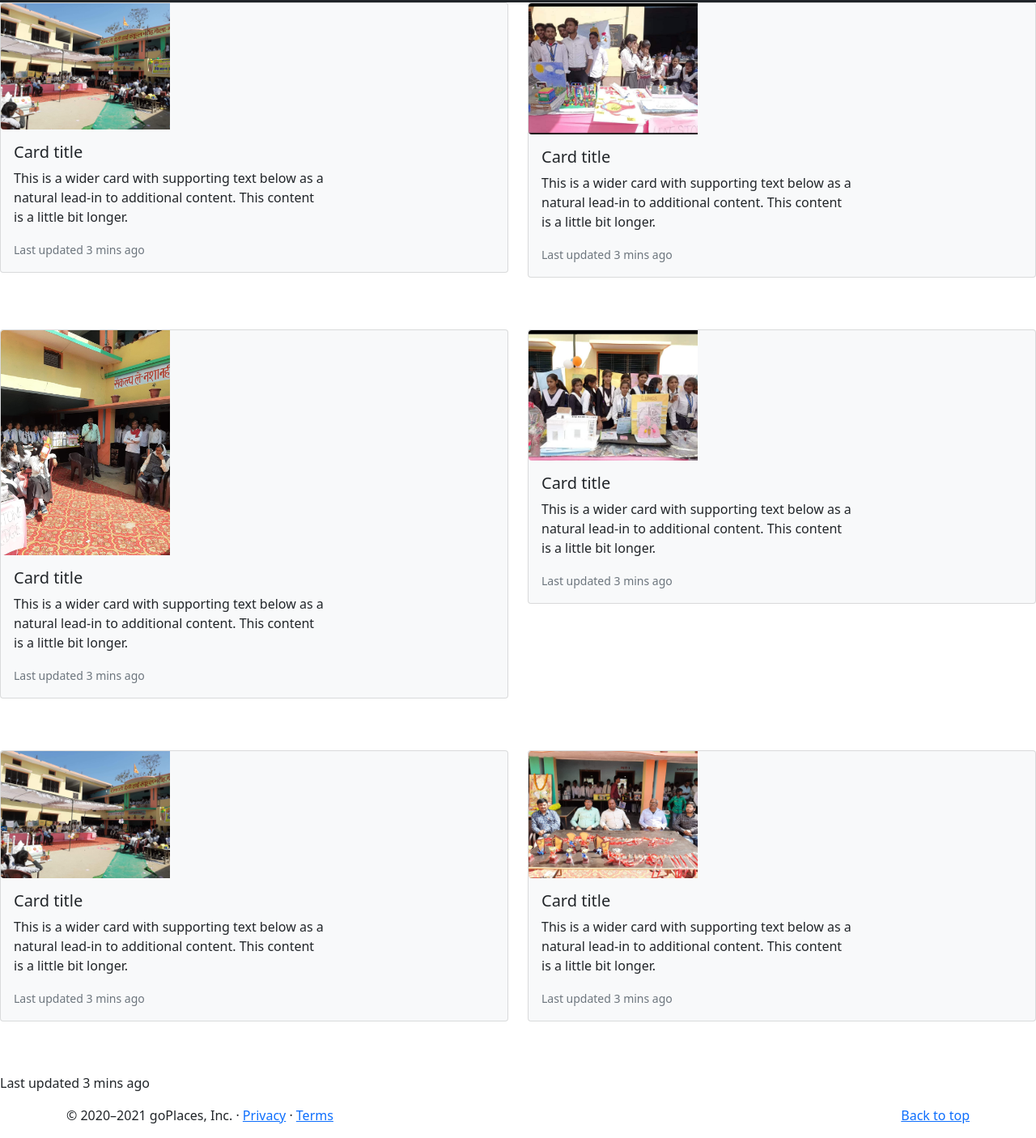
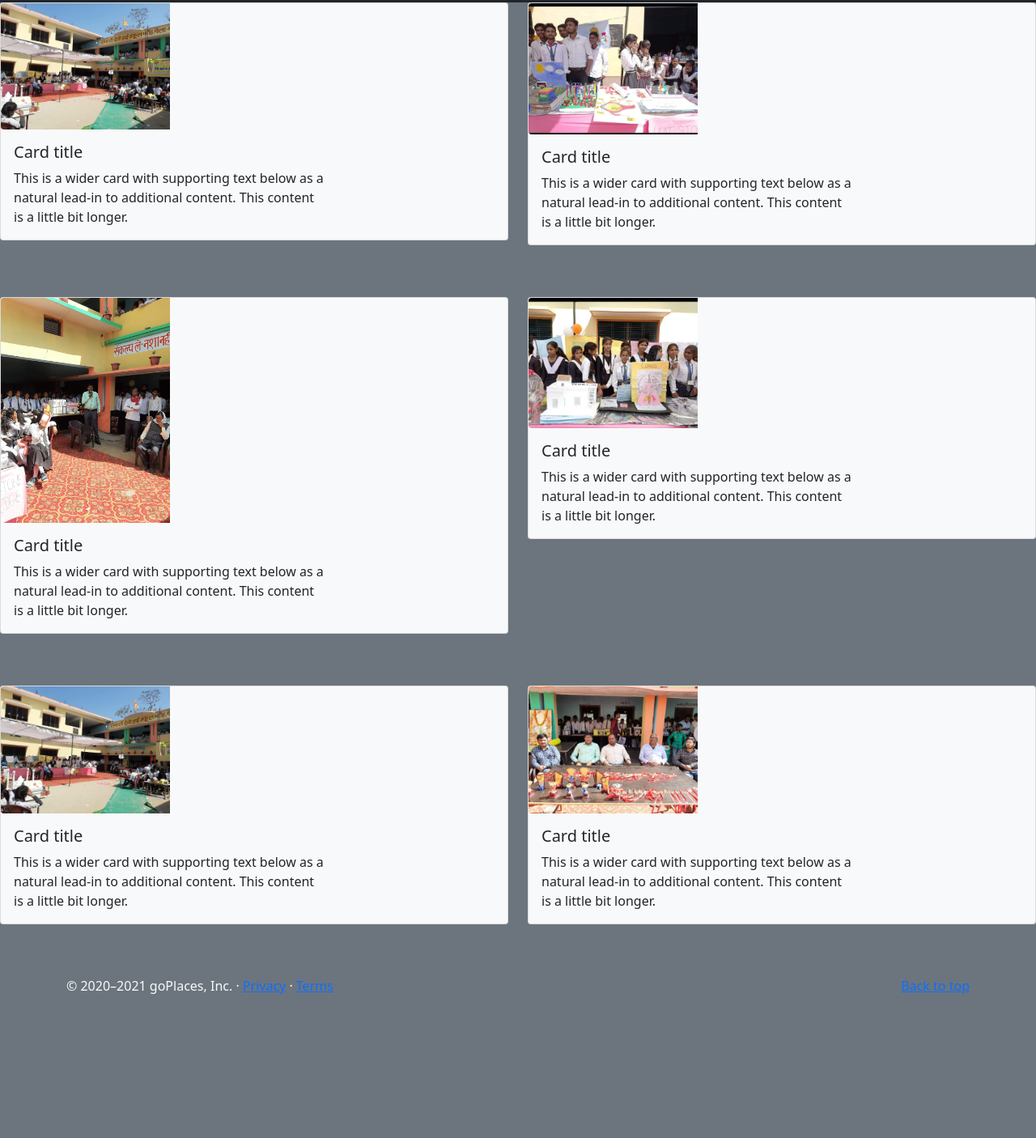
Before and after one commit to Archit075/Ramrati_devi_high_school, a plain HTML site: page science.html in a window 1280 px wide. Shown: the part 53-1459 px from the top of the page at 81% size. After the commit the page ends 1299 px from the top, so only its background shows below. Drawn offline with nearby package versions, Linux system fonts and the light colour scheme.

Commit message:
Update science.html

```diff
--- a/science.html
+++ b/science.html
@@ -14,7 +14,7 @@
         <link rel="icon" href="icons/favicon.ico">
     </head>
 
-<body>
+<body class="bg-secondary">
     <nav class="navbar navbar-expand-lg navbar-dark bg-dark">
         <div class="container-fluid">
             <a class="navbar-brand" href="index.html">रामरती देवी हाई स्कूल भर्रोह, गोला-गोरखपुर</a>
@@ -52,7 +52,6 @@
                                 <h5 class="card-title">Card title</h5>
                                 <p class="card-text">This is a wider card with supporting text below as a natural lead-in to
                                     additional content. This content is a little bit longer.</p>
-                                <p class="card-text"><small class="text-muted">Last updated 3 mins ago</small></p>
                             </div>
                         </div>
                     </div>
@@ -67,7 +66,6 @@
                                 <h5 class="card-title">Card title</h5>
                                 <p class="card-text">This is a wider card with supporting text below as a natural lead-in to
                                     additional content. This content is a little bit longer.</p>
-                                <p class="card-text"><small class="text-muted">Last updated 3 mins ago</small></p>
                             </div>
                         </div>
                     </div>
@@ -86,7 +84,6 @@
                                 <h5 class="card-title">Card title</h5>
                                 <p class="card-text">This is a wider card with supporting text below as a natural lead-in to
                                     additional content. This content is a little bit longer.</p>
-                                <p class="card-text"><small class="text-muted">Last updated 3 mins ago</small></p>
                             </div>
                         </div>
                     </div>
@@ -101,7 +98,6 @@
                                 <h5 class="card-title">Card title</h5>
                                 <p class="card-text">This is a wider card with supporting text below as a natural lead-in to
                                     additional content. This content is a little bit longer.</p>
-                                <p class="card-text"><small class="text-muted">Last updated 3 mins ago</small></p>
                             </div>
                         </div>
                     </div>
@@ -120,7 +116,6 @@
                                 <h5 class="card-title">Card title</h5>
                                 <p class="card-text">This is a wider card with supporting text below as a natural lead-in to
                                     additional content. This content is a little bit longer.</p>
-                                <p class="card-text"><small class="text-muted">Last updated 3 mins ago</small></p>
                             </div>
                         </div>
                     </div>
@@ -135,16 +130,12 @@
                                 <h5 class="card-title">Card title</h5>
                                 <p class="card-text">This is a wider card with supporting text below as a natural lead-in to
                                     additional content. This content is a little bit longer.</p>
-                                <p class="card-text"><small class="text-muted">Last updated 3 mins ago</small></p>
                             </div>
                         </div>
                     </div>
                 </div>
             </div>
             <br> <br>
-
-
-            <p class="card-text">Last updated 3 mins ago</p>
         </div>
     </div>
 
@@ -154,7 +145,7 @@
 
     <footer class="container my-10">
         <p class="float-end"><a href="#">Back to top</a></p>
-        <p>© 2020–2021 goPlaces, Inc. · <a href="#">Privacy</a> · <a href="#">Terms</a></p>
+        <p class="text-light">© 2020–2021 goPlaces, Inc. · <a href="#">Privacy</a> · <a href="#">Terms</a></p>
     </footer>
 
     <!-- Optional JavaScript; choose one of the two! -->
```
